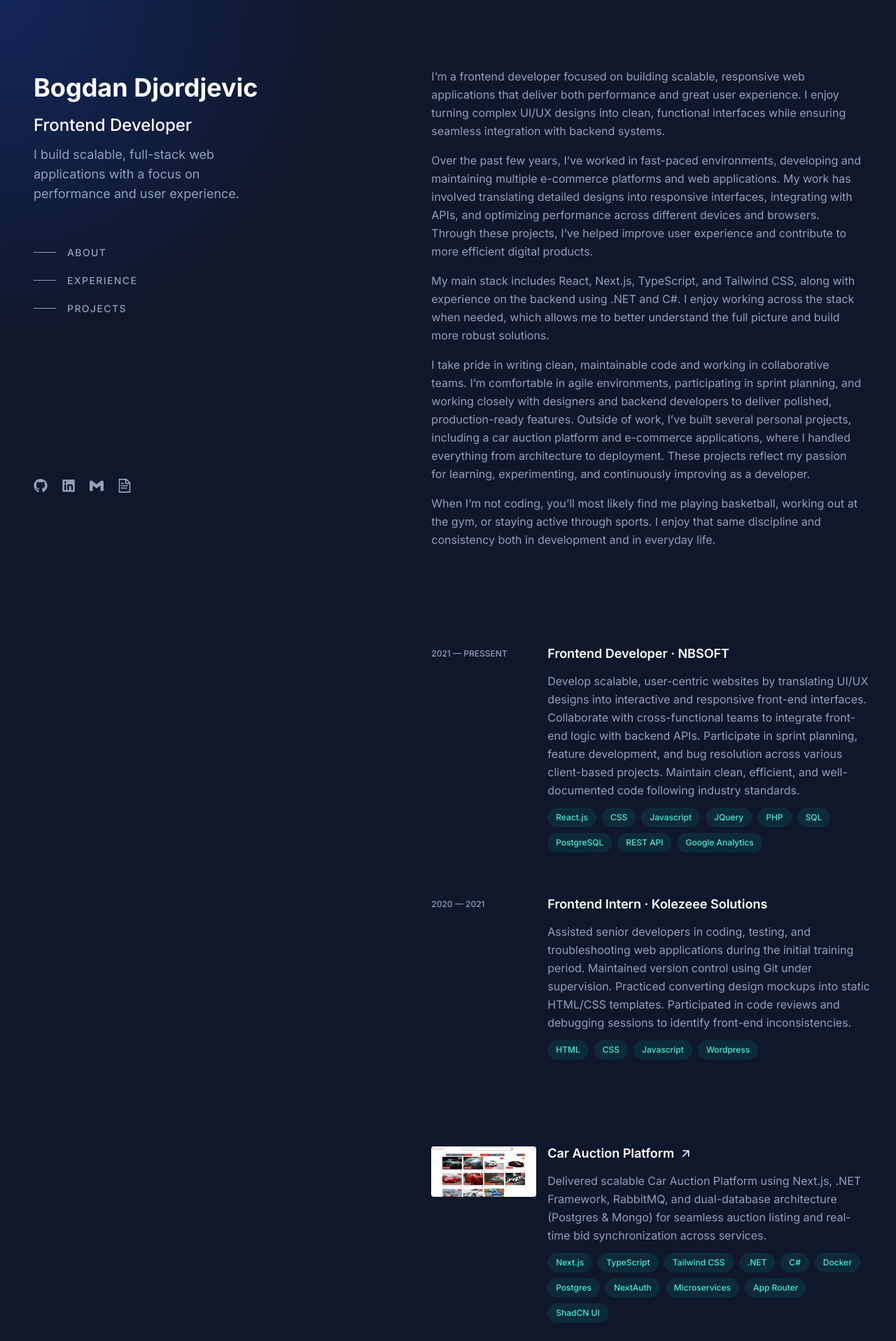
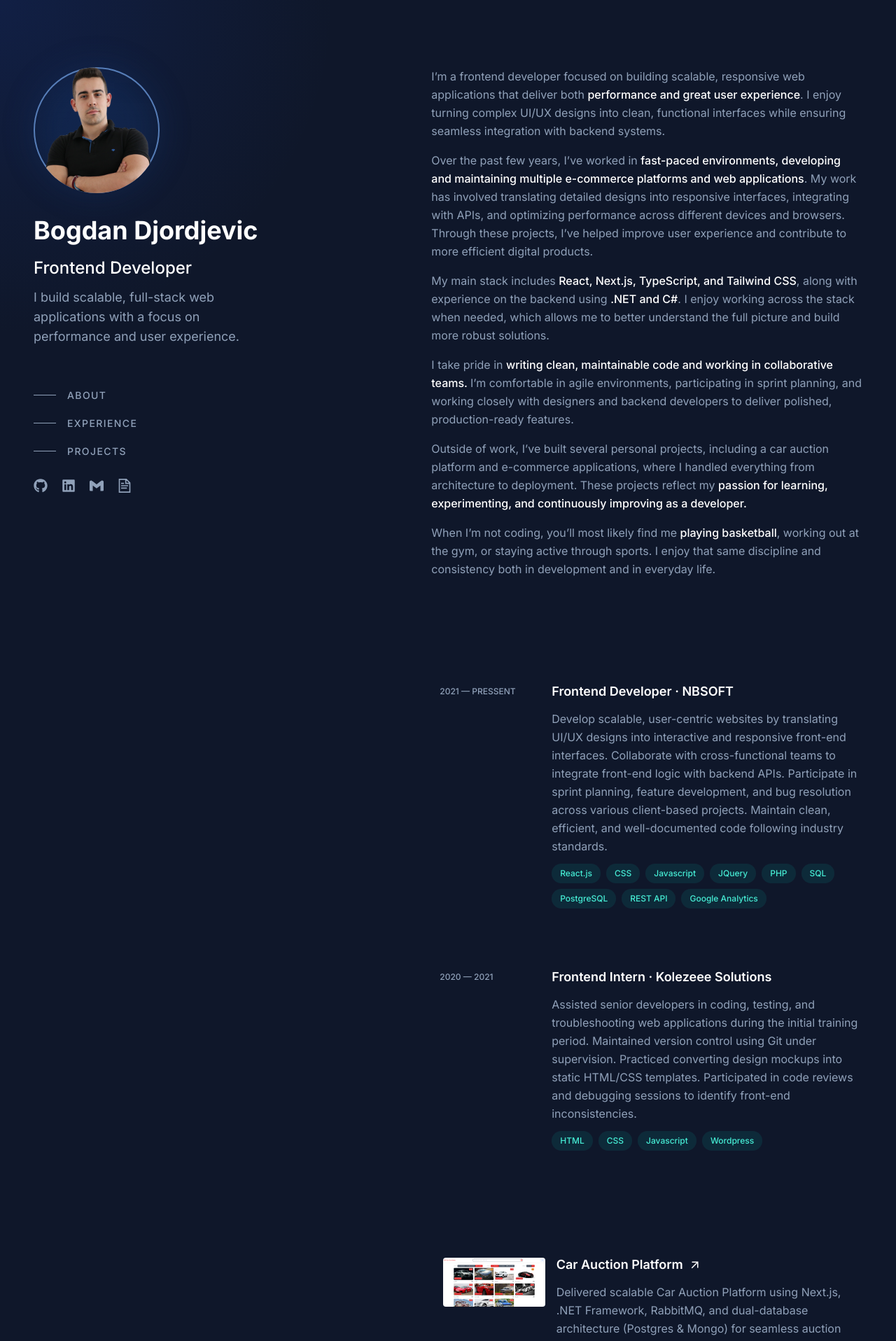
Before and after one commit to bociwess0/portfolio, a Next.js app: page / in a window 1280 px wide. Shown: the top 1916 px of the page at 70% size. Built offline with nearby package versions, Linux system fonts and the light colour scheme.

Commit message:
adding some styling...

```diff
--- a/app/animation/MauseGlowWrapper.tsx
+++ b/app/animation/MauseGlowWrapper.tsx
@@ -14,7 +14,7 @@ export default function MouseGlowWrapper({
     <div
       className="min-h-screen bg-[#0a192f]"
       style={{
-        background: `radial-gradient(600px at ${x}px ${y}px, rgba(29, 78, 216, 0.15), transparent 80%)`,
+        background: `radial-gradient(600px at ${x}px ${y}px, rgba(29, 78, 216, 0.002), transparent 90%)`,
       }}
     >
       {children}
--- /dev/null
+++ b/app/components/ProfileImageCard.tsx
@@ -0,0 +1,20 @@
+import Image from "next/image";
+import React from "react";
+
+export default function ProfileImageCard() {
+  return (
+    <div className="relative w-45 h-45 mb-6">
+      <div className="absolute inset-0 rounded-full bg-[#163d79] blur-xl opacity-30"></div>
+
+      <div className="absolute inset-0 rounded-full border-2 border-[#577eb8]"></div>
+
+      <Image
+        src="/profile_photo.jpg"
+        alt="Bogdan Djordjevic"
+        fill
+        className="rounded-full object-cover object-[center_15%]"
+        priority
+      />
+    </div>
+  );
+}
--- a/app/components/Sidebar.tsx
+++ b/app/components/Sidebar.tsx
@@ -2,17 +2,15 @@ import React from "react";
 import { HeaderTabs } from "../data/tabs/siderbar-data";
 import Socials from "./Socials";
 import SidebarTabs from "./SidebarTabs";
+import ProfileImageCard from "./ProfileImageCard";
+import SidebarInfo from "./SidebarInfo";
 
 export default function Sidebar() {
   return (
     <div className="flex flex-col lg:sticky lg:top-0 lg:flex lg:max-h-screen lg:w-[48%] lg:flex-col lg:justify-between lg:py-24">
       <div>
-        <h1 className="text-4xl font-bold mb-2 leading-relaxed ">Bogdan Djordjevic</h1>
-        <div className="text-2xl font-medium mb-3">Frontend Developer</div>
-        <div className="text-lg text-slate-400 max-w-xs">
-          I build scalable, full-stack web applications with a focus on performance and user experience.
-        </div>
-
+        <ProfileImageCard />
+        <SidebarInfo />
         <SidebarTabs headerTabs={HeaderTabs} />
       </div>
       <Socials />
--- /dev/null
+++ b/app/components/SidebarInfo.tsx
@@ -0,0 +1,16 @@
+import React from "react";
+
+export default function SidebarInfo() {
+  return (
+    <div>
+      <h1 className="text-4xl font-bold mb-2 leading-relaxed ">
+        Bogdan Djordjevic
+      </h1>
+      <div className="text-2xl font-medium mb-3">Frontend Developer</div>
+      <div className="text-lg text-slate-400 max-w-xs">
+        I build scalable, full-stack web applications with a focus on
+        performance and user experience.
+      </div>
+    </div>
+  );
+}
--- a/app/data/textual/plain-text.ts
+++ b/app/data/textual/plain-text.ts
@@ -1,30 +1,29 @@
 export const aboutMeText = `I’m a frontend developer focused on building scalable, responsive web applications
-  that deliver both performance and great user experience. I enjoy turning complex
+  that deliver both **performance and great user experience**. I enjoy turning complex
   UI/UX designs into clean, functional interfaces while ensuring seamless integration
   with backend systems.
 
-Over the past few years, I’ve worked in fast-paced environments, developing and
-  maintaining multiple e-commerce platforms and web applications. My work has involved
+Over the past few years, I’ve worked in **fast-paced environments, developing and **
+  **maintaining multiple e-commerce platforms and web applications**. My work has involved
   translating detailed designs into responsive interfaces, integrating with APIs, and
   optimizing performance across different devices and browsers. Through these projects,
   I’ve helped improve user experience and contribute to more efficient digital products.
 
-  My main stack includes React, Next.js, TypeScript, and Tailwind CSS, along with
-  experience on the backend using .NET and C#. I enjoy working across the stack when
+  My main stack includes **React, Next.js, TypeScript, and Tailwind CSS**, along with
+  experience on the backend using **.NET and C#**. I enjoy working across the stack when
   needed, which allows me to better understand the full picture and build more robust
   solutions.
 
-  I take pride in writing clean, maintainable code and working in collaborative teams.
+  I take pride in **writing clean, maintainable code and working in collaborative teams. **
   I’m comfortable in agile environments, participating in sprint planning, and working
-  closely with designers and backend developers to deliver polished, production-ready
-  features.
+  closely with designers and backend developers to deliver polished, production-ready features.
 
   Outside of work, I’ve built several personal projects, including a car auction platform
   and e-commerce applications, where I handled everything from architecture to deployment.
-  These projects reflect my passion for learning, experimenting, and continuously improving
-  as a developer.
+  These projects reflect my **passion for learning, experimenting, and continuously improving **
+  **as a developer.**
 
-  When I’m not coding, you’ll most likely find me playing basketball, working out at the gym,
+  When I’m not coding, you’ll most likely find me **playing basketball**, working out at the gym,
   or staying active through sports. I enjoy that same discipline and consistency both in
   development and in everyday life.
 `;
--- a/app/sections/About.tsx
+++ b/app/sections/About.tsx
@@ -2,16 +2,32 @@ import React from "react";
 import { HeaderTab } from "../types";
 
 interface Props {
-    section: HeaderTab
+  section: HeaderTab;
 }
 
-export default function About({section}: Props) {
+export function formatText(text: string) {
+  const parts = text.split(/(\*\*.*?\*\*)/g);
+
+  return parts.map((part, index) => {
+    if (part.startsWith("**") && part.endsWith("**")) {
+      return (
+        <span key={index} className="text-white font-medium">
+          {part.slice(2, -2)}
+        </span>
+      );
+    }
+
+    return <span key={index}>{part}</span>;
+  });
+}
+
+export default function About({ section }: Props) {
   return (
     <section id={section.type}>
       {section.description &&
         section.description.split("\n\n").map((paragraph, i) => (
           <p key={i} className="text-slate-400 leading-relaxed mb-4">
-            {paragraph}
+            {formatText(paragraph)}
           </p>
         ))}
     </section>
--- a/app/ui/JobCard.tsx
+++ b/app/ui/JobCard.tsx
@@ -3,11 +3,11 @@ import { Job } from "../types";
 
 export default function JobCard({ job }: { job: Job }) {
   return (
-    <div className="flex gap-3">
+    <div className="flex gap-3 p-3">
       <div className="text-slate-400 font-medium text-xs leading-relaxed uppercase flex-[0_0_25%] mt-1">
         {job.duration}
       </div>
-      <div className="flex flex-col gap-3 flex-[0_0_75%]">
+      <div className="flex flex-col gap-3 flex-[0_0_77%]">
         <div className="text-white font-semibold text-lg">
           {job.position} · {job.company}
         </div>
--- a/app/ui/ProjectCard.tsx
+++ b/app/ui/ProjectCard.tsx
@@ -5,16 +5,37 @@ import Image from "next/image";
 
 export default function ProjectCard({ project }: { project: Project }) {
   return (
-    <a href={project.link} className="flex gap-3" target="_blank">
+    <a
+      href={project.link}
+      className="group flex gap-4 rounded-md p-4
+    transition-all duration-300 ease-in-out
+
+    hover:bg-slate-800/40
+    hover:shadow-lg
+    hover:-translate-y-1
+
+    border border-transparent
+    hover:border-slate-700/50"
+      target="_blank"
+    >
       <div className="text-slate-400 font-medium text-xs leading-relaxed uppercase flex-[0_0_25%] mt-1">
-        <Image src={project.image} width={150} height={150}  alt={project.title} priority className="rounded-sm" />
+        <Image
+          src={project.image}
+          width={150}
+          height={150}
+          alt={project.title}
+          priority
+          className="rounded-sm"
+        />
       </div>
       <div className="flex flex-col gap-3 flex-[0_0_75%]">
         <div className="text-white font-semibold text-lg flex gap-2 items-center">
           <span>{project.title}</span>
           <MdOutlineArrowOutward />
         </div>
-        <div className="text-slate-400 leading-relaxed">{project.description}</div>
+        <div className="text-slate-400 leading-relaxed">
+          {project.description}
+        </div>
         <div className="flex gap-2 flex-wrap">
           {project.technologies &&
             project.technologies.map((tech: string, index) => (
```
Also changed, not shown: public/profile_photo.jpg (added).
